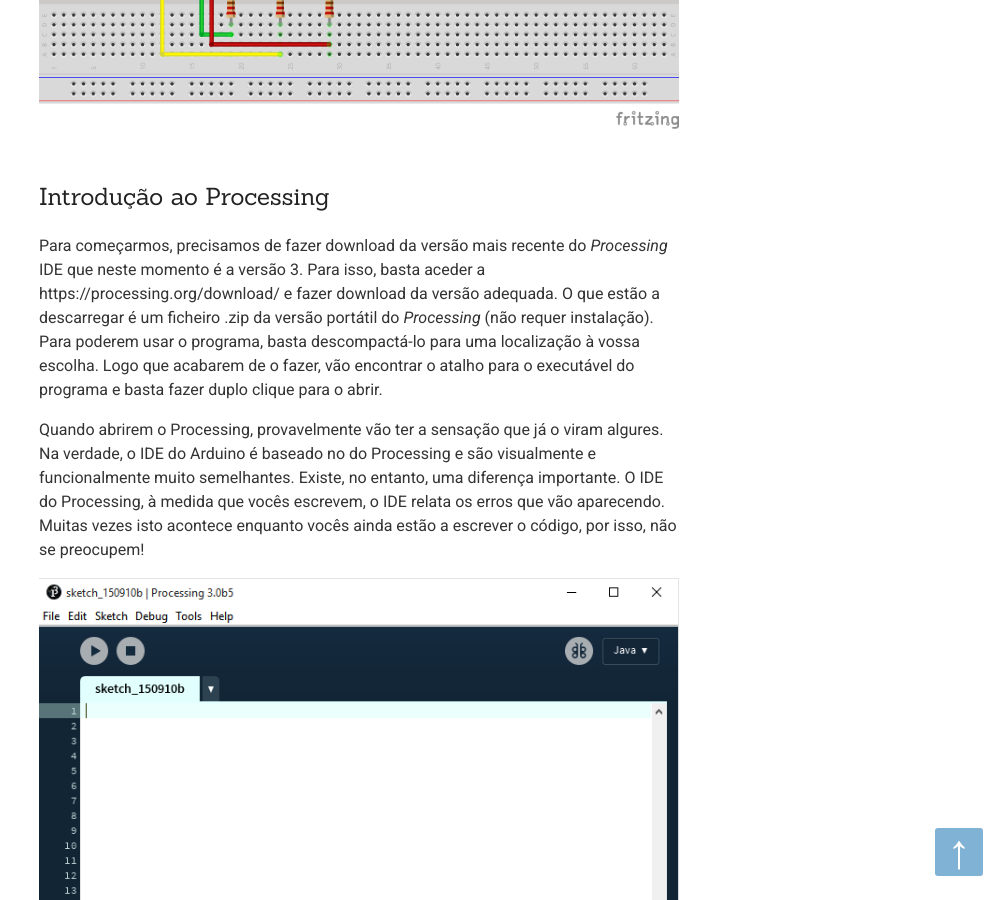
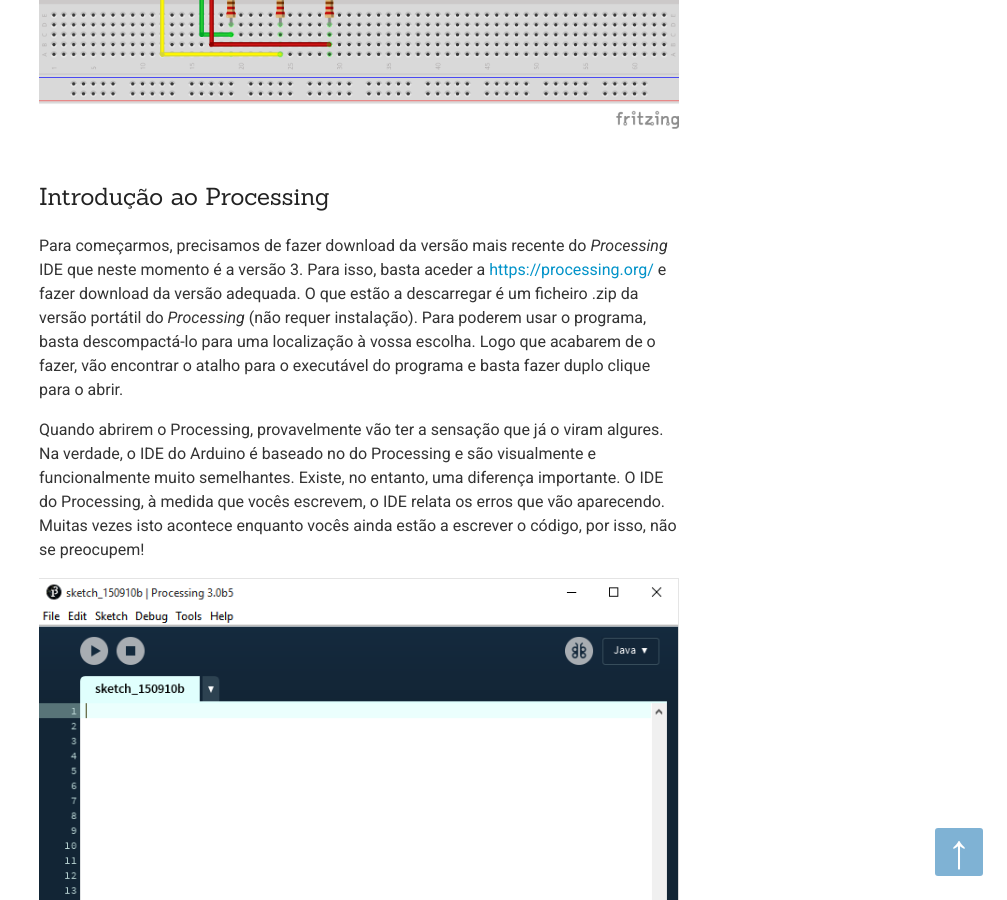
Before and after one commit to jeKnowledge/academy-articles, a Jekyll site: the page built from _posts/2015-09-23-led-interface.markdown, in a window 1280 px wide and 900 px high, scrolled down 2059 px. Shown: the whole window, without its empty margins (273-1280 px from the left). Built offline with Jekyll 4.4.1, drawn with Linux system fonts in a browser that asks for light colours; some of the changed lines change nothing that is shown.

Commit message:
Fixed Processing link

```diff
--- a/_posts/2015-09-23-led-interface.markdown
+++ b/_posts/2015-09-23-led-interface.markdown
@@ -25,7 +25,7 @@
 
 ## Introdução ao Processing
 
-Para começarmos, precisamos de fazer download da versão mais recente do *Processing* IDE que neste momento é a versão 3. Para isso, basta aceder a https://processing.org/download/ e fazer download da versão adequada. O que estão a descarregar é um ficheiro .zip da versão portátil do *Processing* (não requer instalação). Para poderem usar o programa, basta descompactá-lo para uma localização à vossa escolha. Logo que acabarem de o fazer, vão encontrar o atalho para o executável do programa e basta fazer duplo clique para o abrir.
+Para começarmos, precisamos de fazer download da versão mais recente do *Processing* IDE que neste momento é a versão 3. Para isso, basta aceder a [https://processing.org/](https://processing.org/ "Processing") e fazer download da versão adequada. O que estão a descarregar é um ficheiro .zip da versão portátil do *Processing* (não requer instalação). Para poderem usar o programa, basta descompactá-lo para uma localização à vossa escolha. Logo que acabarem de o fazer, vão encontrar o atalho para o executável do programa e basta fazer duplo clique para o abrir.
 
 Quando abrirem o Processing, provavelmente vão ter a sensação que já o viram algures. Na verdade, o IDE do Arduino é baseado no do Processing e são visualmente e funcionalmente muito semelhantes. Existe, no entanto, uma diferença importante. O IDE do Processing, à medida que vocês escrevem, o IDE relata os erros que vão aparecendo. Muitas vezes isto acontece enquanto vocês ainda estão a escrever o código, por isso, não se preocupem!
 
```
